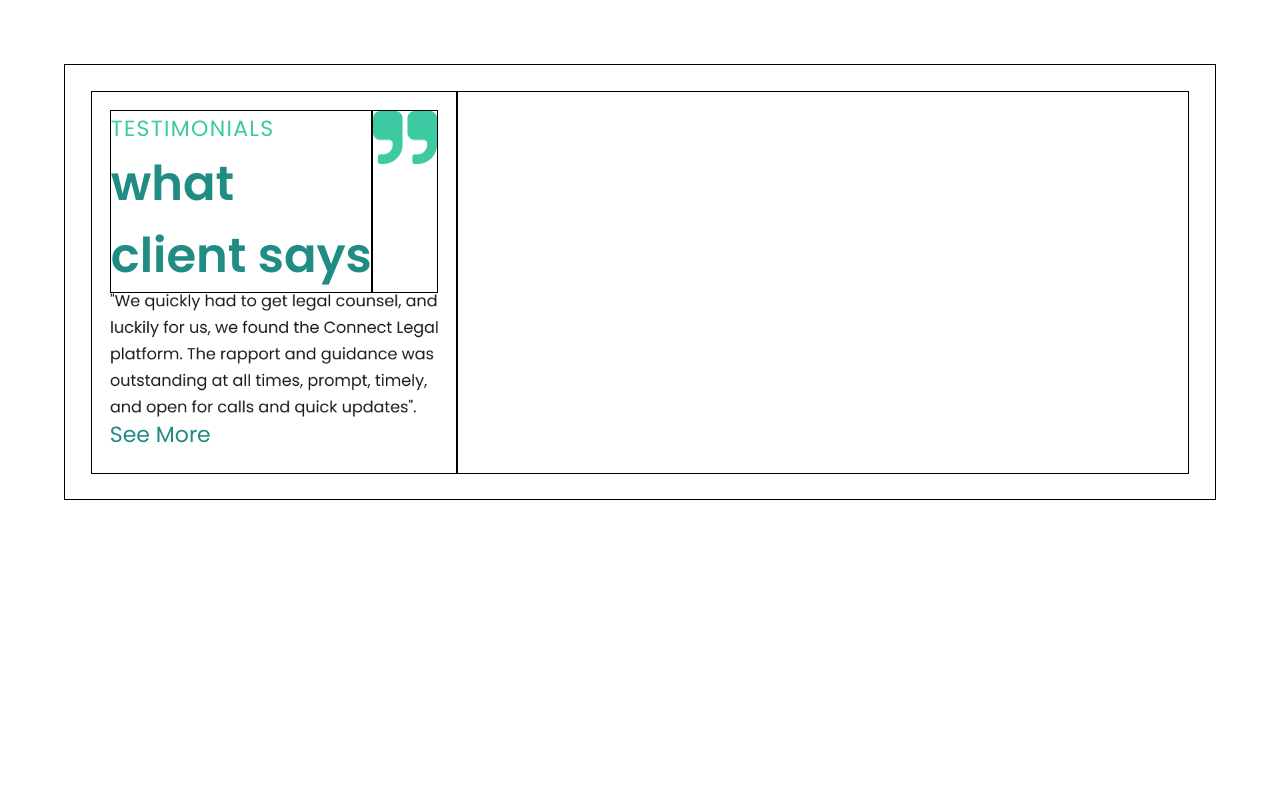
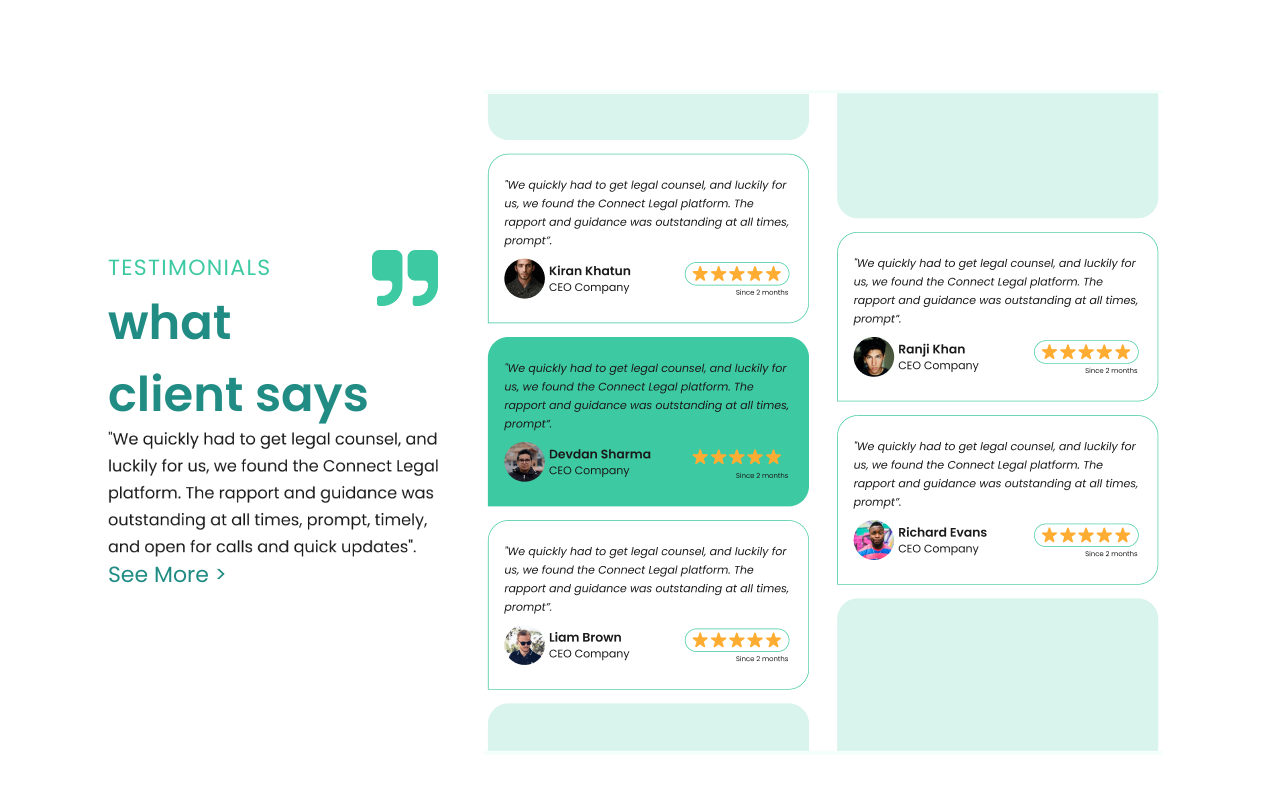
Before and after one commit to MN-React-Js-Dev/ConnectLegal, a React (Create React App) app: page / in a window 1280 px wide. Shown: the top 790 px of the page. Built offline with nearby package versions, Linux system fonts and the light colour scheme.

Commit message:
clientsection

```diff
--- a/src/Component/ClientContainer.js
+++ b/src/Component/ClientContainer.js
@@ -13,6 +13,7 @@ import ClientReview3 from './Client-Section/ClientReview3';
 import ClientReview4 from './Client-Section/ClientReview4';
 import ClientReview5 from './Client-Section/ClientReview5';
 import quickly from  '../assets/images/quickly.png'
+import cliemtReview from "../assets/images/clientsmessage.png"
 
 
 const ClientContainer = () => {
@@ -31,7 +32,7 @@ const ClientContainer = () => {
                    </div>
                    <div className='client-desc'>
                         <div>
-                        <img src={quote}  alt="sdsd" height="20%" width="20%" />
+                            <img src={quote}  alt="sdsd" height="20%" width="20%" />
                         </div>
                    </div>
                 </div>
@@ -42,7 +43,7 @@ const ClientContainer = () => {
                 </div>
                 <div>
                     <div className='seeMore'>
-                        See More
+                        See More >
                     </div>
                 </div>
                 {/* <div className='client-says-header'>
@@ -73,8 +74,23 @@ const ClientContainer = () => {
         </div>
 
         <div className='services-right-container col-sm-8'>
-            <div className='client-review'>
+            <div className='client-review-section'>
+               <div className='client-review-msg'>
+                        <img src={cliemtReview}   />
+               </div>
 
+                {/* <div className='firstColumn'>
+                    <div className='client-container'>
+                        <img src={AmgImage}  alt="sdsd"  />
+                    </div>
+
+                </div>
+                <div className='secondColumn'>
+                    <div className='client-container'>
+                        <img src={img5}  alt="sdsd" />
+                    </div>
+
+                </div> */}
             </div>
 
             {/* <div className='first-column'>
--- a/src/assets/css/services.css
+++ b/src/assets/css/services.css
@@ -5,10 +5,9 @@
     margin-bottom: 5%;
     padding: 2%;
     display: flex;
-    border: 1px black solid;
 }
 
-@media screen and (max-width:768px) {
+@media screen and (max-width:425px) {
     .services-container {
         flex-direction: column;
     }
@@ -23,74 +22,45 @@
     display: flex;
     flex-direction: column;
     width: 80%;
-    border: 1px black solid;
 }
 
 .client-desc {
     width: 20%;
-    border: 1px black solid;
 }
 
+@media screen and (max-width:768px) {
+    .client-desc {
+        margin-top: 15%;
+    }
+}
 
-
-/* @media only screen and(max-width: 480px) {
-    .services-container {
-        display: flex;
-        flex-direction: column;
-        justify-content: center;
-        align-items: center;
-    }
-} */
-
-/* .service-wrapper {
-    margin: 2%;
-    padding: 2%;
-
-    height: 100%;
-    width: 100%;
-    border-radius: 5px;
-    display: flex;
-    flex-direction: row;
-    justify-content: center;
-    align-items: center;
-} */
 
 .services-left-container {
     background-color: white;
     display: flex;
     flex-direction: column;
-    border: 1px solid black;
-
+    justify-content: center;
 }
 
 .services-right-container {
-   display: flex;
+   /* display: flex; */
    flex-direction: row;
-   /* width: 100%; */
-   border: 1px solid black;
 }
-
 
 .client-says {
     display: flex;
     flex-direction: column;
-    /* align-items: left;
-    justify-content: left; */
     padding: 5%;
 }
 
 .testimonials{
-    /* position: absolute; */
     width: 163px;
     height: 37px;
-
     font-family: 'Poppins';
     font-style: normal;
     font-weight: 400;
     font-size: 22px;
     line-height: 167.5%;
-
-/* identical to box height, or 37px */
     letter-spacing: 0.06em;
     color: #3DC9A1;
     text-align: left;
@@ -108,18 +78,21 @@ text-align: left;
 .what-client-says{
     width: 300px;
     height: 144px;
-
     font-family: 'Poppins';
     font-style: normal;
     font-weight: 600;
     font-size: 48px;
     line-height: 72px;
-
     color: #208C84;
-
 }
 
-
+@media screen and (max-width: 768px) {
+    .what-client-says {
+        width: 300px;
+        font-size: 35px;
+        line-height: 55px;
+    }
+}
 
 .quote-div {
     display:flex ;
@@ -128,43 +101,28 @@ color: #208C84;
     margin-right: 30%;
 }
 
-
-.first-column {
+.client-review-section {
     display: flex;
-    flex-direction: column;
-    margin-left: 1%;
-    margin-right: 1%;
-}
-
-.client-container {
-    margin-left: 1%;
-    margin-right: 1%;
-    margin-top: 3%;
-    margin-bottom: 3%;
-}
-
-.back-images {
-    height: 247px;
-    /* width: 468px; */
-    width: 468px;
-    margin-right: 1%;
-   background-image: url('../images/rectangle-104.png');
+    flex-direction: row;
+    justify-content: space-evenly;
+    margin-left: 2%;
+    margin-right: 2%;
 
 }
 
-.back-images-dark {
-    height: 247px;
-    /* width: 468px; */
-    width: 468px;
-    margin-right: 1%;
-    background-image: url('../images/rectangle-105.png');
+.firstColumn {
+    display: flex;
+    flex-direction: column;
 }
 
-.client-img {
-    position: absolute;
-    height: 58px;
-    width: 59px;
-    border-radius: 0px;
+.secondColumn {
+    display: flex;
+    flex-direction: column;
+}
+
+.client-review-msg {
+    display: flex;
+   justify-content: right;                                                                                                                                                                                                          ;
 }
 
 .seeMore {
```
Also changed, not shown: src/assets/images/clientsmessage.png (added). Lines whose indentation alone changed are shown as unchanged.
